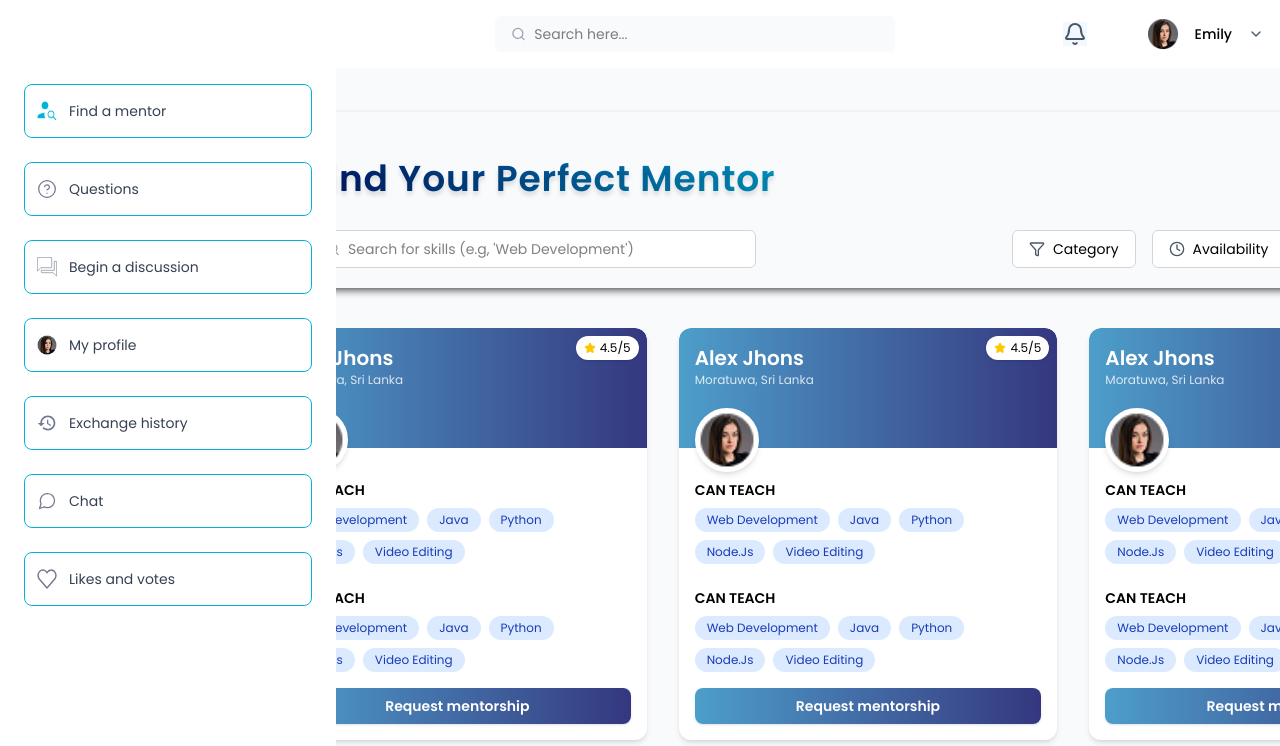
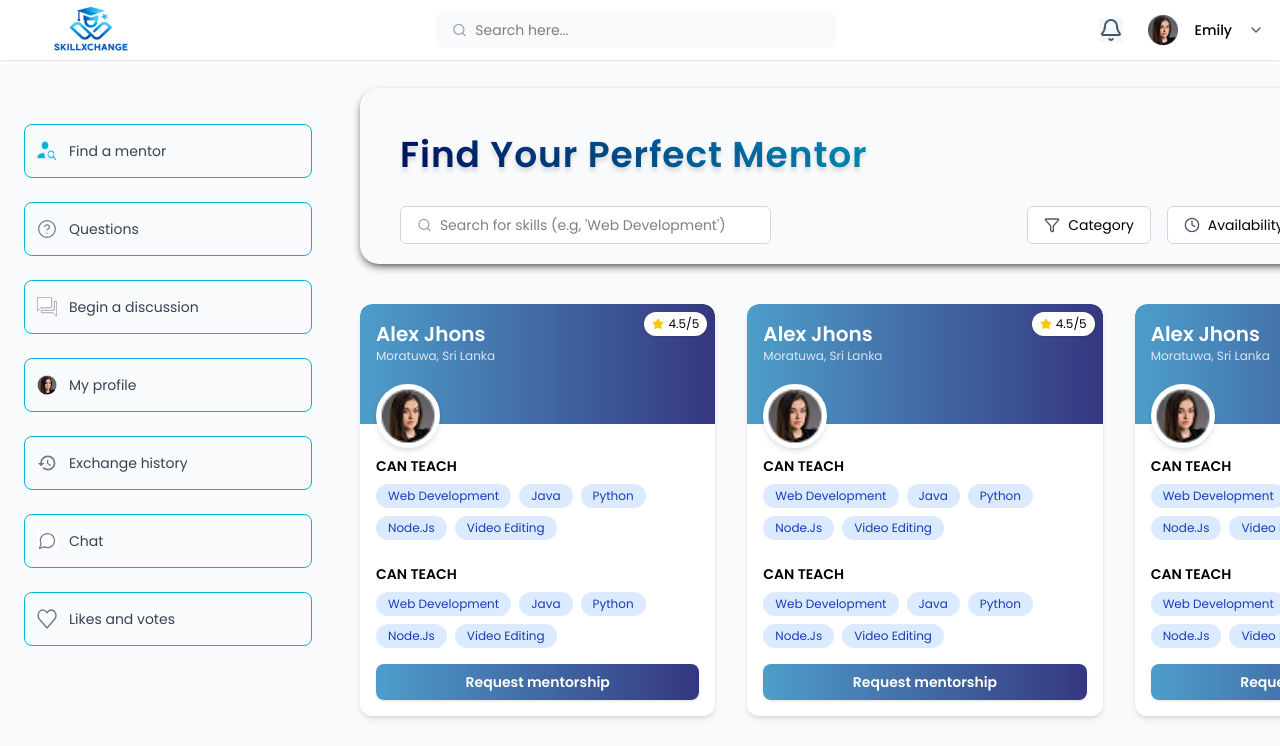
Before and after one commit to Nipun-Yasas/Skill-Forge, a Next.js app in the folder frontend/: page /Mentor in a window 1280 px wide. Shown: the top 746 px of the page. Built offline with nearby package versions, Linux system fonts and the light colour scheme.

Commit message:
adding logo and finalize mentor page

```diff
--- a/frontend/src/app/Mentor/header.jsx
+++ b/frontend/src/app/Mentor/header.jsx
@@ -6,14 +6,14 @@ import { Filter, Clock, ChevronDown } from "lucide-react";
 
 export const Header = () => {
   return (
-    <div className="relative w-[1200px] mb-10 h-44 rounded-[19px] overflow-hidden shadow-[0px_4px_10px_-3px_rgba(0,0,0,0.83),-4px_4px_10px_-3px_rgba(0,0,0,0.06)]">
+    <div className="relative w-[1130px] mb-10 h-44 rounded-[19px] overflow-hidden shadow-[0px_4px_10px_-3px_rgba(0,0,0,0.83),-4px_4px_10px_-3px_rgba(0,0,0,0.06)]">
     <div className="inline-flex flex-wrap items-center justify-start gap-10 relative">
       <div className="relative w-[636px] h-16 p-10 text-shadow-[0px_4px_4px_#00000021] bg-gradient-to-r from-[#03045e] to-[#00b4d8] text-transparent bg-clip-text font-bold text-4xl tracking-wide leading-normal">
         Find Your Perfect Mentor
       </div>
     </div>
 
-      <div className="flex gap-4 mt-8 mb-3 ml-10">
+      <div className="flex gap-4 mt-8 mb-3 ml-10 mr-10">
         <div className="flex items-center bg-white border border-gray-300 rounded-md px-4 py-2 w-full max-w-md mr-60">
           <Search className="text-gray-400 w-4 h-4" />
           <input
--- a/frontend/src/app/Mentor/page.jsx
+++ b/frontend/src/app/Mentor/page.jsx
@@ -3,11 +3,14 @@ import { MentorsCards } from "./mentorsCards";
 
 export default function FindingMentor() {
   return (
-    <div>
-        <div className="flex-1 p-6 ml-55 ">
+    <div className="flex">
+      {/* Main content area */}
+      <div className="flex-1 ml-84">
+        <div className="flex justify-center items-center flex-col">
           <Header />
           <MentorsCards />
         </div>
       </div>
+    </div>
   );
 }
--- a/frontend/src/components/SideNav.jsx
+++ b/frontend/src/components/SideNav.jsx
@@ -20,7 +20,7 @@ export const SideNav = () => {
   };
 
   return (
-    <aside className="fixed top-0 left-0 h-screen w-84 bg-white p-6 mt-[60px] z-10">
+    <aside className="fixed top-10 left-0 h-screen w-84 p-6 mt-[60px] z-10">
       <nav className="flex flex-col gap-6">
         {navItems.map((item, index) => {
           const buttonContent = (
--- a/frontend/src/components/TopNav.jsx
+++ b/frontend/src/components/TopNav.jsx
@@ -5,8 +5,18 @@ import { Search, Bell, ChevronDown } from "lucide-react";
 
 export const TopNav = () => {
   return (
-    <div className="fixed top-0 left-0 w-full flex justify-between items-center mb-6 px-4 py-4 bg-white z-50">
-      <div className="w-1/4" />
+    <div className="fixed top-0 left-0 w-full flex justify-between items-center mb-6 px-4 py-4 bg-white z-50 shadow" style={{ height: '60px' }}>
+
+      {/* Logo */}
+      <div className="flex items-center justify-center h-full mt-5">
+        <Image
+          src="/Mask-group.png"
+          alt="Logo"
+          width={150}
+          height={150}
+          className="mr-2"
+        />
+      </div>
 
       {/* Search Box centered */}
       <div className="flex items-center bg-[#F9FAFB] rounded-md px-4 py-2 w-full sm:w-[400px] justify-center">
@@ -20,7 +30,7 @@ export const TopNav = () => {
       </div>
 
       {/* Right-aligned Notification and User Profile */}
-      <div className="flex items-center gap-15">
+      <div className="flex items-center gap-6">
         <Bell className="text-gray-600 w-6 h-6 bg-[#F1F9FF] flex-shrink-0" />
         <div className="flex items-center gap-4">
           <Image
```
Also changed, not shown: frontend/public/Mask-group.png (added).
